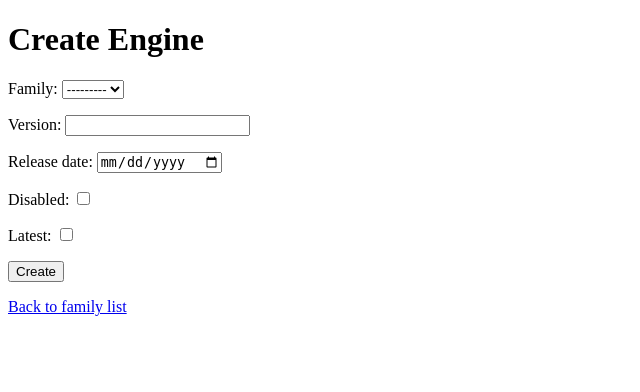
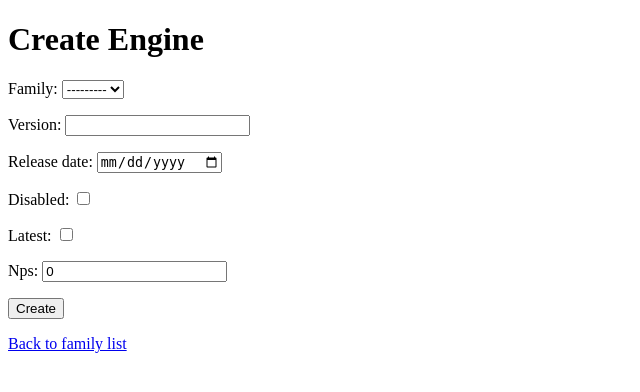
Before and after one commit to oilsoundsfunny/open-rank, a Django app: page /engines/new/ in a window 1280 px wide. Shown: the top 392 px of the page, without its empty margins (0-640 px from the left). Run offline with Django 5.2, Linux system fonts and the light colour scheme; data that the repository does not hold is empty.

Commit message:
Add NPS values to Engine models

```diff
--- a/openrank/forms.py
+++ b/openrank/forms.py
@@ -9,7 +9,7 @@
 class EngineForm(forms.ModelForm):
     class Meta:
         model = Engine
-        fields = [ 'family', 'version', 'release_date', 'disabled', 'latest' ]
+        fields = [ 'family', 'version', 'release_date', 'disabled', 'latest', 'nps' ]
         widgets = { 'release_date': forms.DateInput(attrs={ 'type' : 'date'}) }
 
 class RatingListForm(forms.ModelForm):
--- a/openrank/models.py
+++ b/openrank/models.py
@@ -19,6 +19,8 @@
     disabled = models.BooleanField(default=False)
     latest   = models.BooleanField(default=False)
     private  = models.BooleanField(default=False)
+
+    nps = models.PositiveIntegerField(default=0)
 
     class Meta:
         constraints = [
--- a/openrank/templates/family_engines.html
+++ b/openrank/templates/family_engines.html
@@ -18,15 +18,17 @@
                 <th>Released</th>
                 <th>Disabled</th>
                 <th>Latest</th>
+                <th>NPS</th>
                 <th>Edit</th>
             </tr>
 
             {% for engine in engines %}
                 <tr>
                     <td>{{ engine.version }}</td>
-                    <td>{{ engine.released_at|default:"—" }}</td>
+                    <td>{{ engine.release_date }}</td>
                     <td>{% if engine.disabled %}X{% endif %}</td>
                     <td>{% if engine.latest %}X{% endif %}</td>
+                    <td>{{ engine.nps }}</td>
                     <td><a href="{% url 'engine_edit' engine.id %}">Edit</a></td>
                 </tr>
             {% endfor %}
```
Also changed, not shown: openrank/migrations/0014_engine_nps.py (added).
